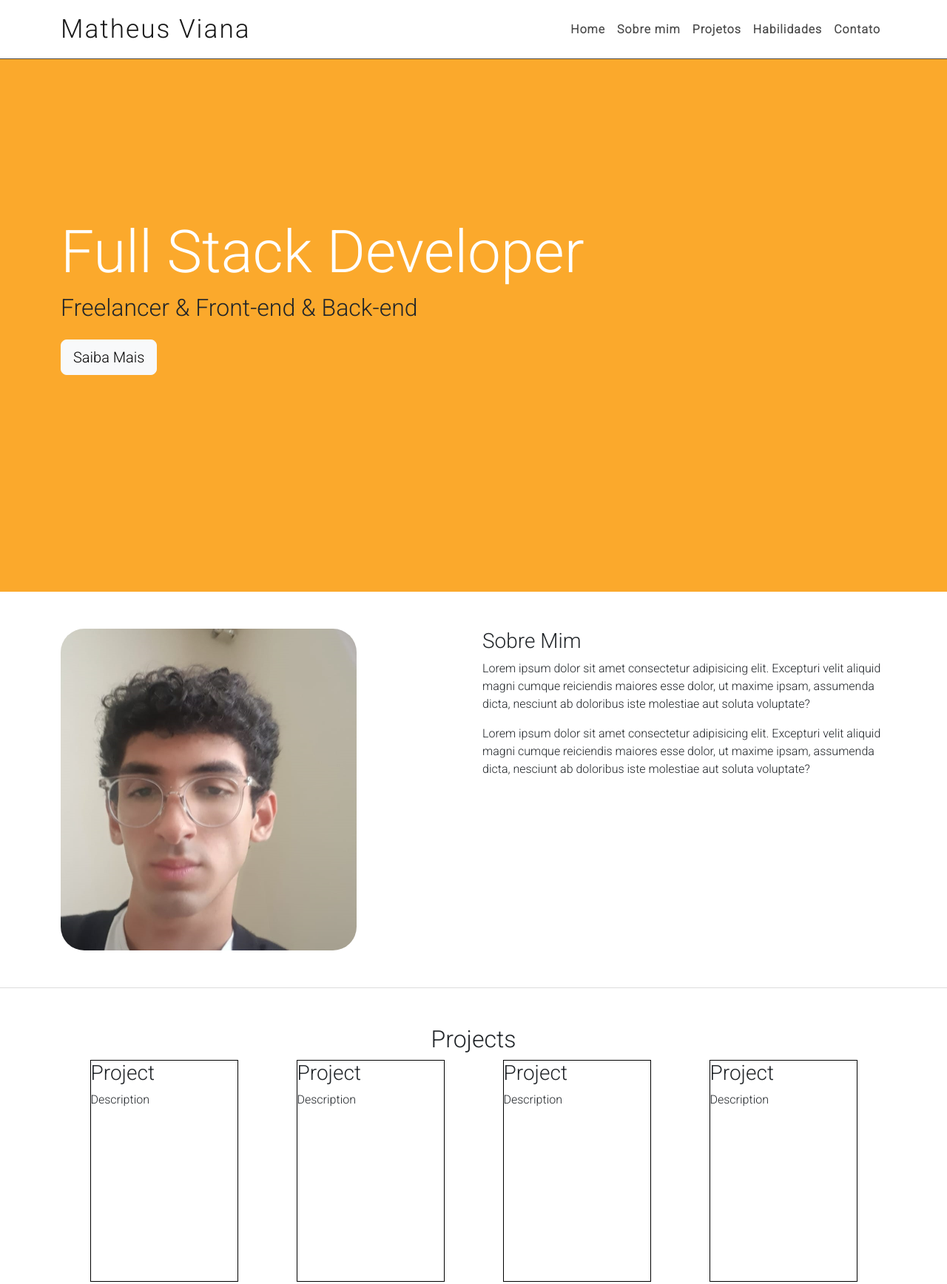
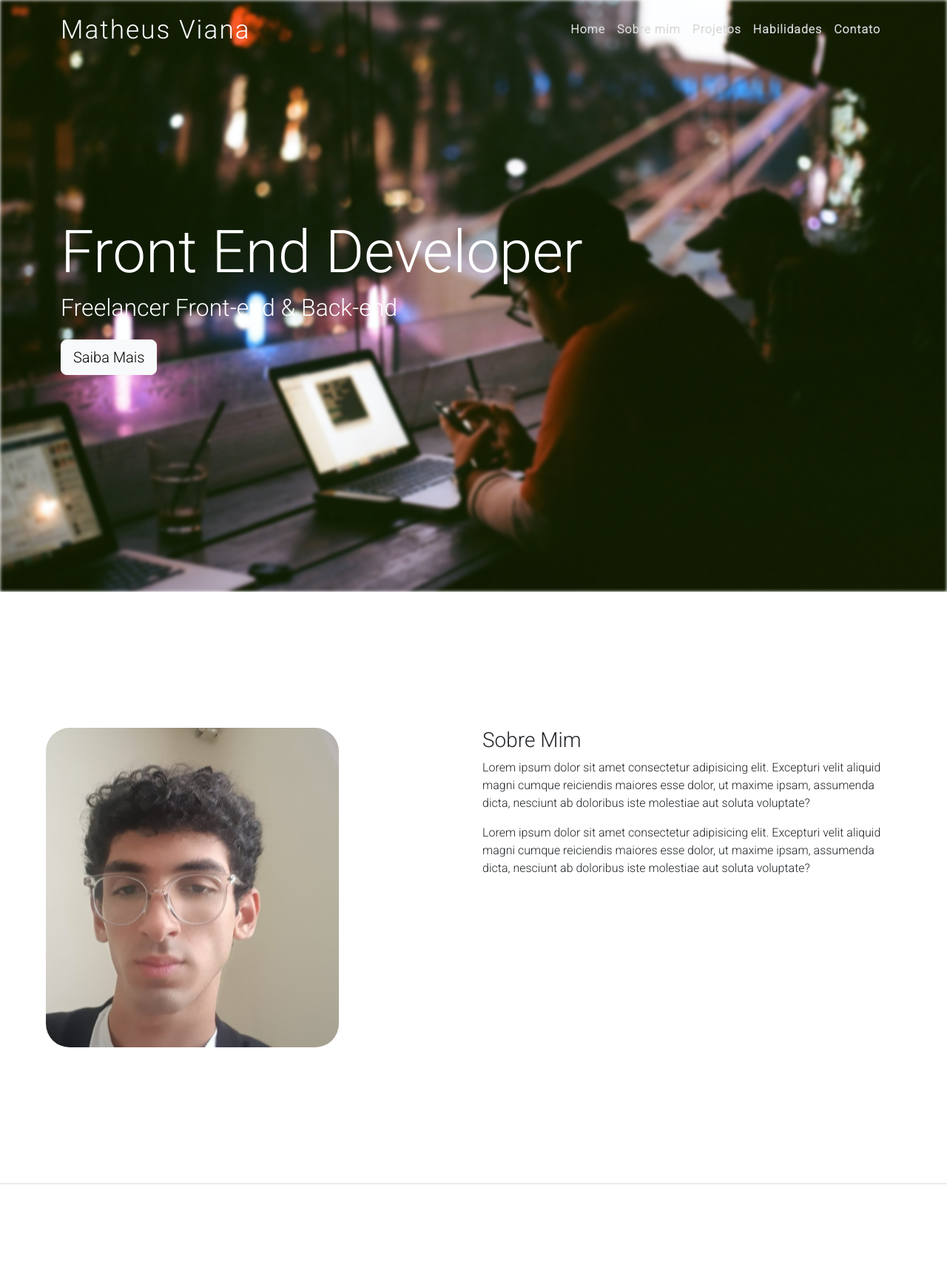
Before and after one commit to vianaV19/vianaV19.github.io, a website: page index.html in a window 1280 px wide. Shown: the top 1736 px of the page at 74% size. Drawn offline with nearby package versions, Linux system fonts and the light colour scheme.

Commit message:
mycommit

```diff
--- a/css/index.css
+++ b/css/index.css
@@ -1,95 +1,17 @@
-@import url("https://fonts.googleapis.com/css2?family=Roboto:wght@100;300&display=swap");
-* {
-  padding: 0;
-  margin: 0;
-  font-family: "Roboto";
-  text-decoration: none;
+/* Error: Undefined mixin.
+ *     ,
+ * 108 |         @include flex(space-around);
+ *     |         ^^^^^^^^^^^^^^^^^^^^^^^^^^^
+ *     '
+ *   sass\index.scss 108:9  root stylesheet */
+
+body::before {
+  font-family: "Source Code Pro", "SF Mono", Monaco, Inconsolata, "Fira Mono",
+      "Droid Sans Mono", monospace, monospace;
+  white-space: pre;
+  display: block;
+  padding: 1em;
+  margin-bottom: 1em;
+  border-bottom: 2px solid black;
+  content: "Error: Undefined mixin.\a     \2577 \a 108 \2502          @include flex(space-around);\d\a     \2502          ^^^^^^^^^^^^^^^^^^^^^^^^^^^\a     \2575 \a   sass\\index.scss 108:9  root stylesheet";
 }
-
-body {
-  font-size: 16px;
-}
-
-ul {
-  list-style-type: none;
-}
-
-#page-title {
-  font-size: 1.1rem;
-  letter-spacing: 2px;
-  font-weight: bold;
-}
-
-#topnav {
-  border-bottom: 1px solid #484848;
-  background-color: white;
-  height: 80px;
-}
-
-#topnav ul .nav-link {
-  color: #484848;
-  transition: 0.2s all;
-  font-weight: bold;
-  letter-spacing: 1px;
-}
-
-#topnav ul .nav-link:hover {
-  color: #fba92c;
-}
-
-#home {
-  background-color: #fba92c;
-  height: 100vh;
-}
-
-#home h1 {
-  color: white;
-}
-
-#about {
-  background-color: white;
-  padding: 50px;
-}
-
-#projects {
-  border-top: 1px solid rgba(0, 0, 0, 0.136);
-  padding: 50px;
-}
-
-#projects .group {
-  display: flex;
-  justify-content: space-around;
-  align-items: "";
-  flex-flow: "" "";
-}
-
-#projects .group .item {
-  height: 300px;
-  width: 200px;
-  border: 1px solid black;
-}
-
-#skills {
-  border-top: 1px solid rgba(0, 0, 0, 0.136);
-  padding: 50px;
-}
-
-#skills .group {
-  display: flex;
-  justify-content: space-around;
-  align-items: "";
-  flex-flow: "" "";
-}
-
-#skills .group .item {
-  height: 300px;
-  width: 200px;
-  border: 1px solid black;
-}
-
-#contact {
-  border-top: 1px solid rgba(0, 0, 0, 0.136);
-  padding: 50px;
-}
-
-/*# sourceMappingURL=index.css.map */
--- /dev/null
+++ b/css/style.css
@@ -0,0 +1,115 @@
+@import url("https://fonts.googleapis.com/css2?family=Roboto:wght@100;300&display=swap");
+@import 'node_modules/font-awesome/css/font-awesome.min.css';
+* {
+  padding: 0;
+  margin: 0;
+  font-family: "Roboto";
+  text-decoration: none;
+}
+
+body {
+  font-size: 16px;
+}
+
+ul {
+  list-style-type: none;
+}
+
+#topnav {
+  background-color: transparent;
+  height: 80px;
+}
+#topnav .navbar-toggler {
+  color: white;
+}
+#topnav .navbar-toggler i {
+  color: white;
+}
+#topnav #page-title {
+  font-size: 1.1rem;
+  letter-spacing: 2px;
+  font-weight: bold;
+  color: white;
+}
+#topnav ul .nav-link {
+  color: rgb(216, 216, 216);
+  transition: 0.2s all;
+  font-weight: bold;
+  letter-spacing: 1px;
+}
+#topnav ul {
+  background-color: transparent;
+}
+#topnav ul .nav-link:hover {
+  color: #fba92c;
+}
+
+#home {
+  height: 100vh;
+  color: white;
+}
+
+#home:before {
+  content: "";
+  position: absolute;
+  left: 0;
+  right: 0;
+  z-index: -1;
+  display: block;
+  background: url("../assets/imgs/background.jpg") no-repeat;
+  background-size: cover;
+  height: 100vh;
+  -webkit-filter: blur(2px);
+  -moz-filter: blur(2px);
+  -o-filter: blur(2px);
+  -ms-filter: blur(2px);
+  filter: blur(2px);
+}
+
+#about {
+  background-color: white;
+  padding: 50px;
+  height: 100vh;
+}
+
+#projects {
+  border-top: 1px solid rgba(0, 0, 0, 0.136);
+  padding: 50px;
+  height: 100vh;
+}
+#projects .group {
+  display: flex;
+  justify-content: space-around;
+  align-items: "";
+  flex-flow: "" "";
+  flex-wrap: wrap;
+}
+#projects .group .item {
+  height: 300px;
+  width: 200px;
+  border: 1px solid black;
+}
+
+#skills {
+  border-top: 1px solid rgba(0, 0, 0, 0.136);
+  padding: 50px;
+  height: 100vh;
+}
+#skills .group {
+  display: flex;
+  justify-content: space-around;
+  align-items: "";
+  flex-flow: "" "";
+}
+#skills .group .item {
+  height: 300px;
+  width: 200px;
+  border: 1px solid black;
+}
+
+#contact {
+  border-top: 1px solid rgba(0, 0, 0, 0.136);
+  padding: 50px;
+}
+
+/*# sourceMappingURL=style.css.map */
--- a/index.html
+++ b/index.html
@@ -22,10 +22,10 @@
     <link rel="stylesheet" href="css/normalize.css">
 
     <!-- INDEX STYLE -->
-    <link rel="stylesheet" href="css/index.css">
+    <link rel="stylesheet" href="css/style.css">
 
     <!-- SCRIPT INDEX -->
-    <script defer src="index.js"></script>
+    <script defer src="assets/js/index.js"></script>
 
 </head>
 
@@ -34,23 +34,30 @@
 
     <!-- HEADER START -->
     <header>
-        <nav id="topnav" class="navbar navbar-expand-md fixed-top">
+        <nav id="topnav" class="navbar navbar-expand-sm fixed-top">
             <div class="container">
-
                 <div id="page-title" class="navbar-brand">
                     <h1>
                         Matheus Viana
                     </h1>
                 </div>
 
-                <ul class="navbar-nav ml-auto">
-                    <li class="nav-item"><a class="nav-link" href="#home">Home</a></li>
-                    <li class="nav-item"><a class="nav-link" href="#about">Sobre mim</a> </li>
-                    <li class="nav-item"><a class="nav-link" href="#projects">Projetos</a> </li>
-                    <li class="nav-item"><a class="nav-link" href="#skills">Habilidades</a></li>
-                    <li class="nav-item"><a class="nav-link" href="#contact">Contato</a></li>
-                </ul>
+                <button class="navbar-toggler" type="button" data-bs-toggle="collapse"
+                    data-bs-target="#top-nav"
+                    aria-expanded="false" aria-label="Toggle navigation">
+                    <i class="fa fa-bars"></i>
+                </button>
 
+
+                <div class="collapse navbar-collapse" id="top-nav">
+                    <ul class="navbar-nav ms-auto">
+                        <li class="nav-item"><a class="nav-link" href="#home">Home</a></li>
+                        <li class="nav-item"><a class="nav-link" href="#about">Sobre mim</a> </li>
+                        <li class="nav-item"><a class="nav-link" href="#projects">Projetos</a> </li>
+                        <li class="nav-item"><a class="nav-link" href="#skills">Habilidades</a></li>
+                        <li class="nav-item"><a class="nav-link" href="#contact">Contato</a></li>
+                    </ul>
+                </div>
             </div>
         </nav>
     </header>
@@ -60,8 +67,8 @@
     <section id="home" class="d-flex align-items-center">
         <div class="container">
             <div class="row">
-                <h1 class="display-1 mb-2">Full Stack Developer</h1>
-                <h2 class="mb-4">Freelancer & Front-end & Back-end</h2>
+                <h1 class="display-1 mb-2">Front End Developer</h1>
+                <h2 class="mb-4">Freelancer Front-end & Back-end</h2>
                 <div>
                     <a class="btn btn-light btn-lg" href="#about">Saiba Mais</a>
                 </div>
@@ -72,12 +79,12 @@
 
 
     <!-- ABOUT START -->
-    <section id="about">
-        <div class="container h-100">
+    <section id="about" class="d-flex align-items-center">
+        <div class="container-fluid">
             <di class="row d-flex">
                 <div class="col-md-6 align-self-center">
                     <div>
-                        <img class="img-fluid rounded-5" width="400px" src="assets/imgs/perfil.png" alt="perfil.png">
+                        <img class="rounded-5" width="70%" src="assets/imgs/perfil.png" alt="perfil.png">
                     </div>
                 </div>
 
@@ -95,7 +102,7 @@
     <!-- ABOUT FINAL -->
 
     <!-- PROJECTS START -->
-    <section id="projects">
+    <section id="projects" class="d-flex align-items-center">
         <div class="container">
             <h2 class="text-center">Projects</h2>
             <div class="group">
@@ -125,7 +132,7 @@
     <!-- PROJECTS FINAL -->
 
     <!-- SKILLS START -->
-    <section id="skills">
+    <section id="skills" class="d-flex align-items-center">
         <div class="container">
             <h2 class="text-center">Skills</h2>
             <div class="group">
@@ -160,9 +167,9 @@
             <h2 class="text-center">Contact</h2>
             <div class="d-flex justify-content-center gap-2">
 
-                <a href="">Linkedin</a>
-                <a href="">Github</a>
-                <a href="">Twitter</a>
+                <a href="https://www.linkedin.com/in/matheus-viana-844355205/">Linkedin</a>
+                <a href="https://github.com/vianaV19">Github</a>
+                <a href="https://twitter.com/viannaV19">Twitter</a>
 
             </div>
         </div>
--- /dev/null
+++ b/package.json
@@ -0,0 +1,5 @@
+{
+  "dependencies": {
+    "font-awesome": "^4.7.0"
+  }
+}
```
Also changed, not shown: assets/imgs/background.jpg (added), assets/js/index.js (added), 4 other files.
